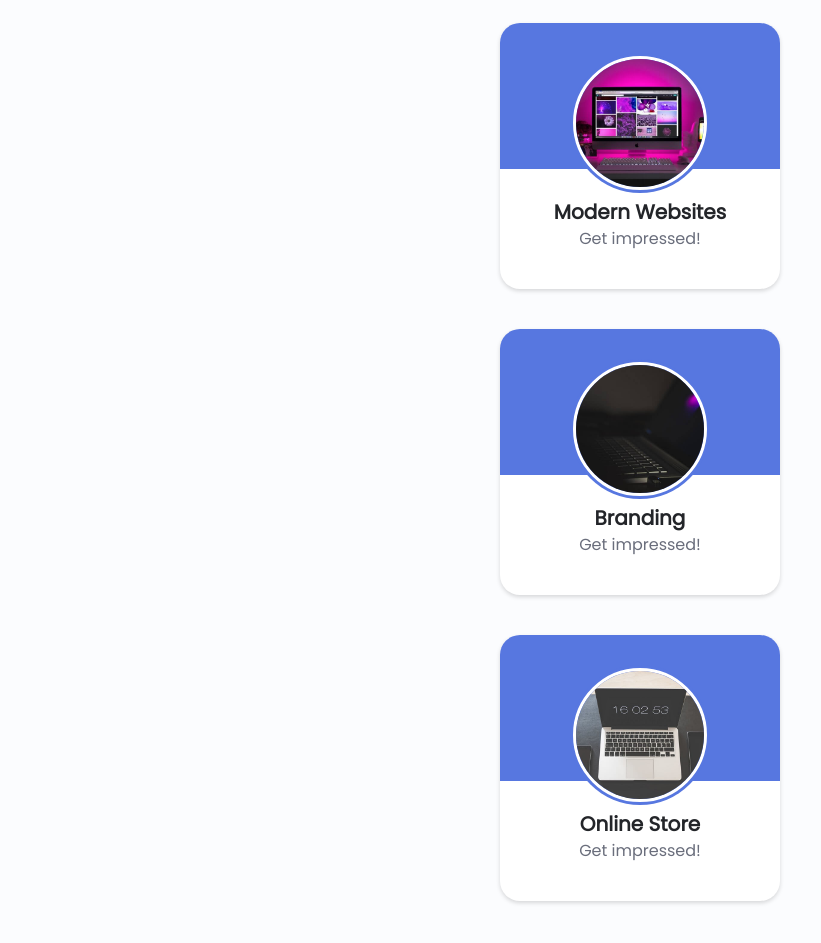
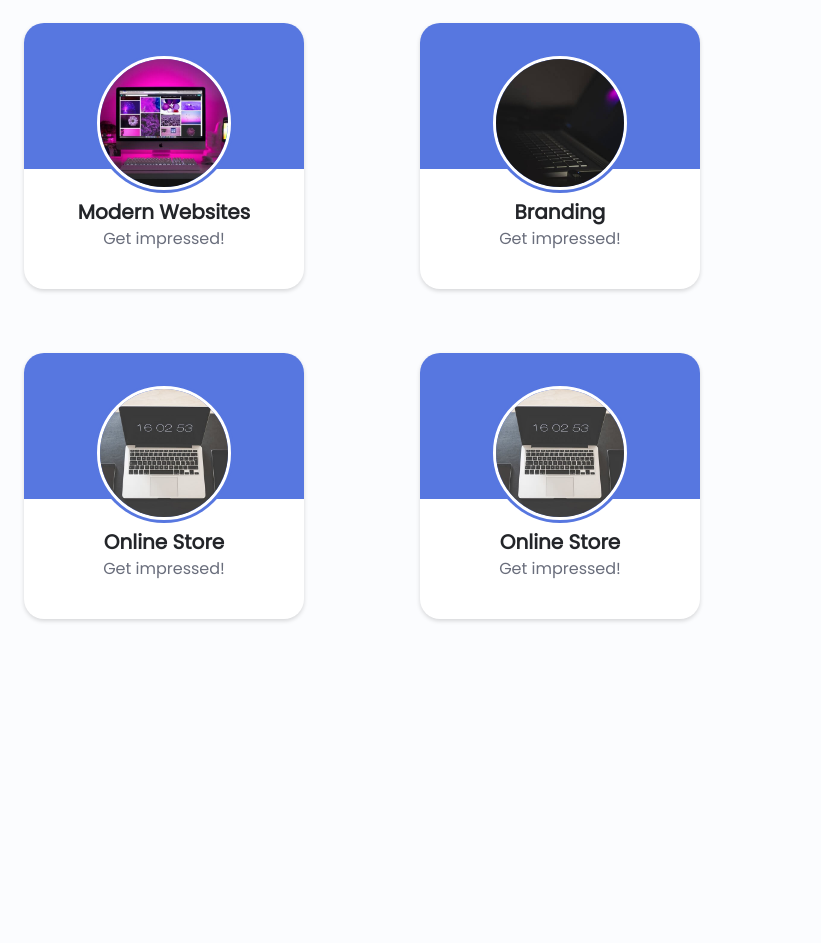
Before and after one commit to Quaquaro/new-webpage, a website: page index.html in a window 1280 px wide. Shown: the part 3131-4074 px from the top of the page, without its empty margins (0-821 px from the left). After the commit the page ends 3882 px from the top, so only its background shows below. Drawn offline with Linux system fonts and the light colour scheme.

Commit message:
Built Portfolio Cards

```diff
--- a/index.html
+++ b/index.html
@@ -920,7 +920,7 @@
         <h2 class="section__title">Portfolio</h2>
         <span class="section__subtitle">Most recent work</span>
 
-        <div class="portfolio__container container">
+        <div class="portfolio__container container grid">
           <!-- PROTFOLIO 1 -->
           <div class="portfolio__content grid">
             <div class="portfolio__card">
@@ -935,8 +935,7 @@
               </div>
             </div>
           </div>
-        </div>
-        <div class="portfolio__container container">
+
           <!-- PROTFOLIO 2 -->
           <div class="portfolio__content grid">
             <div class="portfolio__card">
@@ -951,9 +950,21 @@
               </div>
             </div>
           </div>
-        </div>
-        <div class="portfolio__container container">
+
           <!-- PROTFOLIO 3 -->
+          <div class="portfolio__content grid">
+            <div class="portfolio__card">
+              <div class="portfolio__card-content">
+                <div class="portfolio__image">
+                  <img src="./img/portfolio3.jpg" alt="Laptop" />
+                </div>
+                <div class="portfolio__data">
+                  <h3 class="portfolio__title">Online Store</h3>
+                  <p class="portfolio__description">Get impressed!</p>
+                </div>
+              </div>
+            </div>
+          </div>
           <div class="portfolio__content grid">
             <div class="portfolio__card">
               <div class="portfolio__card-content">
--- a/styles/components/portfolio.css
+++ b/styles/components/portfolio.css
@@ -1,10 +1,5 @@
-.portfolio {
-  display: flex;
-  flex-direction: column;
-  align-items: center;
-}
 .portfolio__container {
-  overflow: initial;
+  grid-template-columns: repeat(2, 1fr);
 }
 
 .portfolio__card {
@@ -69,11 +64,3 @@
 .portfolio__description {
   margin-bottom: var(--mb-0-75);
 }
-
-.portfolio__button {
-  padding-right: 3rem;
-}
-
-.portfolio__button:hover .button__icon {
-  transform: translateX(0.25rem);
-}
```
